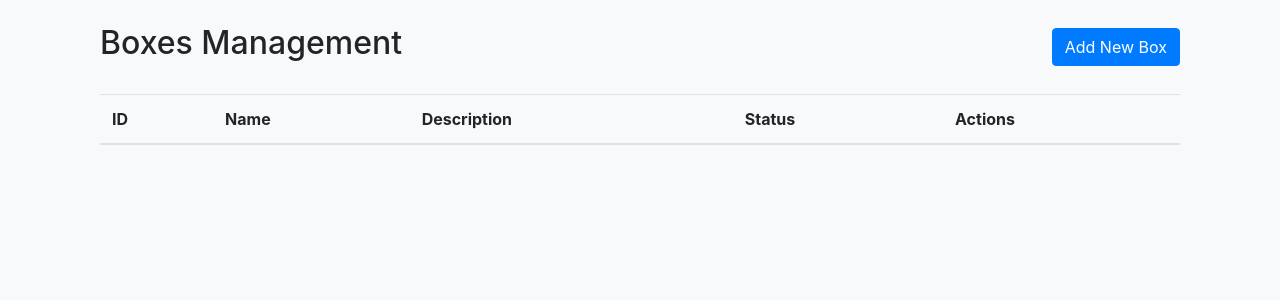
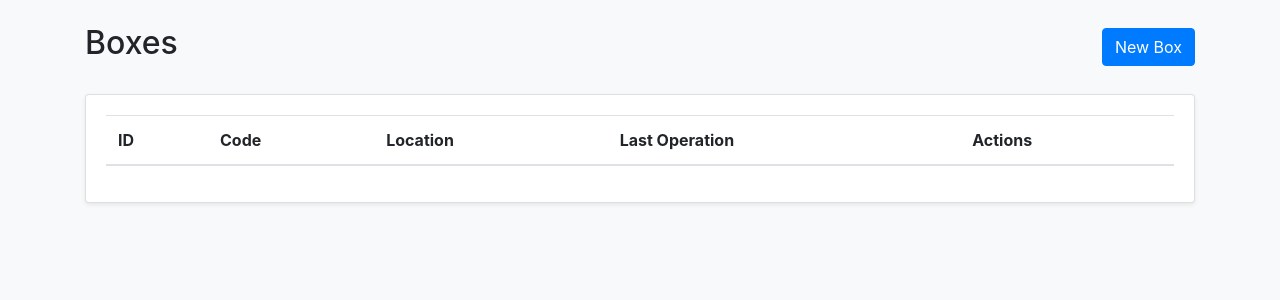
Before and after one commit to e-slzr/StockAvailableTest, a PHP site: page /StockAvaibleTest/index.php?view=boxes in a window 1280 px wide. Shown: the part 56-356 px from the top of the page. Run offline with PHP 8.4, Linux system fonts and the light colour scheme; lists and menus that the app fills with data are empty; some libraries are stand-ins or nearby versions.

Commit message:
feat: box Management Implementation

```diff
--- a/app/views/boxes.php
+++ b/app/views/boxes.php
@@ -3,29 +3,30 @@ $pageTitle = 'Boxes Management';
 require_once 'layout.php';
 ?>
 
-<div class="container mt-4">
 <div class="d-flex justify-content-between align-items-center mb-4">
-        <h2>Boxes Management</h2>
-        <button type="button" class="btn btn-primary" id="addBoxBtn">
-            <i class="fas fa-plus"></i> Add New Box
+    <h2>Boxes</h2><button type="button" class="btn btn-primary" id="addBoxBtn" data-bs-toggle="modal" data-bs-target="#boxModal">
+            New Box
         </button>
-    </div>
-
-    <!-- Tabla de cajas -->
+    </div>    <!-- Table -->
+    <div class="card">
+        <div class="card-body">
             <div class="table-responsive">
-        <table class="table table-striped table-hover" id="boxesTable">
+                <table class="table table-striped" id="boxesTable">
                     <thead>
                         <tr>
                             <th>ID</th>
-                    <th>Name</th>
-                    <th>Description</th>
-                    <th>Status</th>
+                            <th>Code</th>
+                            <th>Location</th>
+                            <th>Last Operation</th>
                             <th>Actions</th>
                         </tr>
-            </thead>            <tbody>
+                    </thead>
+                    <tbody>
                         <!-- Table content will be loaded dynamically -->
                     </tbody>
                 </table>
+            </div>
+        </div>
     </div>
 </div>
 
@@ -40,12 +41,12 @@ require_once 'layout.php';
                 <form id="boxForm">
                     <input type="hidden" id="boxId" value="">
                     <div class="mb-3">
-                        <label for="boxName" class="form-label">Name</label>
-                        <input type="text" class="form-control" id="boxName" required>
+                        <label for="boxCode" class="form-label">Code</label>
+                        <input type="text" class="form-control" id="boxCode" required>
                     </div>
                     <div class="mb-3">
-                        <label for="boxDescription" class="form-label">Description</label>
-                        <textarea class="form-control" id="boxDescription" rows="3"></textarea>
+                        <label for="boxLocation" class="form-label">Location</label>
+                        <input type="text" class="form-control" id="boxLocation" required>
                     </div>
                 </form>
             </div>
@@ -58,4 +59,6 @@ require_once 'layout.php';
 </div>
 
 <!-- Scripts -->
+<script src="https://cdn.jsdelivr.net/npm/sweetalert2@11"></script>
+<script src="public/js/custom/api_helper.js"></script>
 <script src="public/js/custom/boxes.js"></script>
--- /dev/null
+++ b/public/js/custom/api_helper.js
@@ -0,0 +1,34 @@
+/**
+ * Function to fetch data from the API
+ * @param {string} endpoint - The API endpoint to fetch data from
+ * @returns {Promise<any>} The data from the API
+ */
+async function getApiData(endpoint) {
+    try {
+        console.log(`Fetching from: ${API_URL}${endpoint}`);
+
+        const response = await fetch(`${API_URL}${endpoint}`, {
+            method: 'GET',
+            headers: {
+                'Accept': 'application/json',
+                'Content-Type': 'application/json'
+            }
+        });
+
+        if (!response.ok) {
+            const errorText = await response.text();
+            console.error(`API Response Error: ${response.status} - ${errorText}`);
+            throw new Error(`HTTP error! status: ${response.status}`);
+        }
+
+        const data = await response.json();
+        return data;
+    } catch (error) {
+        console.error('API Error:', error);
+        if (error.message.includes('Failed to fetch')) {
+            console.error('This error usually means the API is not running or is not accessible.');
+            console.error('Please verify that your API is running at:', API_URL);
+        }
+        throw error;
+    }
+}
--- a/public/js/custom/boxes.js
+++ b/public/js/custom/boxes.js
@@ -1,6 +1,7 @@
-document.addEventListener('DOMContentLoaded', function() {
+document.addEventListener('DOMContentLoaded', async function() {
+    try {
         // Load boxes data when the page loads
-    loadBoxes();
+        await loadBoxes();
 
         // Initialize modal events
         document.getElementById('addBoxBtn').addEventListener('click', function() {
@@ -14,11 +15,14 @@ document.addEventListener('DOMContentLoaded', function() {
         document.getElementById('saveBoxBtn').addEventListener('click', function() {
             saveBox();
         });
+    } catch (error) {
+        console.error('Error during initialization:', error);
+    }
 });
 
 async function loadBoxes() {
     try {
-        const data = await getApiData('Box');
+        const data = await getApiData('Boxes');
         if (data) {
             updateBoxesTable(data);
         }
@@ -34,20 +38,16 @@ function updateBoxesTable(boxes) {
 
     boxes.forEach(box => {
         const row = document.createElement('tr');
+        const date = new Date(box.lastOperationDate);
+        const formattedDate = date.toLocaleDateString() + ' ' + date.toLocaleTimeString([], { hour: '2-digit', minute: '2-digit' });
           row.innerHTML = `
             <td>${box.id}</td>
-            <td>${box.name}</td>
-            <td>${box.description || ''}</td>
-            <td>${box.isActive ? 'Active' : 'Inactive'}</td>
+            <td>${box.code}</td>
+            <td>${box.location}</td>
+            <td>${formattedDate}</td>
             <td>
-                <button class="btn btn-sm btn-primary me-2" onclick="editBox(${box.id})">
-                    <i class="fas fa-edit"></i> Edit
-                </button>
-                <button class="btn btn-sm ${box.isActive ? 'btn-danger' : 'btn-success'}"
-                        onclick="toggleBoxStatus(${box.id}, ${box.isActive})">
-                    <i class="fas fa-${box.isActive ? 'times' : 'check'}"></i>
-                    ${box.isActive ? 'Deactivate' : 'Activate'}
-                </button>
+                <button class="btn btn-sm btn-primary" onclick="editBox(${box.id})">Edit</button>
+                <button class="btn btn-sm btn-danger" onclick="deleteBox(${box.id}, '${box.code}')">Delete</button>
             </td>
         `;
         tbody.appendChild(row);
@@ -56,11 +56,11 @@ function updateBoxesTable(boxes) {
 
 async function editBox(id) {
     try {
-        const box = await getApiData(`Box/${id}`);
+        const box = await getApiData(`Boxes/${id}`);
         if (box) {
             document.getElementById('boxId').value = box.id;
-            document.getElementById('boxName').value = box.name;
-            document.getElementById('boxDescription').value = box.description || '';
+            document.getElementById('boxCode').value = box.code;
+            document.getElementById('boxLocation').value = box.location;
             document.getElementById('boxModalLabel').textContent = 'Edit Box';
             new bootstrap.Modal(document.getElementById('boxModal')).show();
         }
@@ -73,20 +73,27 @@ async function editBox(id) {
 async function saveBox() {
     try {
         const boxId = document.getElementById('boxId').value;
-        const boxData = {
-            id: boxId ? parseInt(boxId) : 0,
-            name: document.getElementById('boxName').value.trim(),
-            description: document.getElementById('boxDescription').value.trim(),
-            isActive: true
-        };
+        const boxCode = document.getElementById('boxCode').value.trim();
+        const boxLocation = document.getElementById('boxLocation').value.trim();
 
-        if (!boxData.name) {
-            alert('Please enter a box name');
+        if (!boxCode) {
+            alert('Please enter a box code');
             return;
         }
 
-        const method = boxData.id === 0 ? 'POST' : 'PUT';
-        const url = boxData.id === 0 ? 'Box' : `Box/${boxData.id}`;
+        if (!boxLocation) {
+            alert('Please enter a box location');
+            return;
+        }
+
+        const boxData = {
+            id: boxId ? parseInt(boxId) : 0,
+            code: boxCode,
+            location: boxLocation,
+            lastOperationDate: new Date().toISOString()
+        };
+
+        const method = boxData.id === 0 ? 'POST' : 'PUT';        const url = boxData.id === 0 ? 'Boxes' : `Boxes/${boxData.id}`;
 
         const response = await fetch(`${API_URL}${url}`, {
             method: method,
@@ -116,7 +123,7 @@ async function toggleBoxStatus(id, currentStatus) {
             return;
         }
 
-        const response = await fetch(`${API_URL}Box/${id}/toggle`, {
+        const response = await fetch(`${API_URL}Boxes/${id}/toggle`, {
             method: 'PUT',
             headers: {
                 'Content-Type': 'application/json'
@@ -135,3 +142,52 @@ async function toggleBoxStatus(id, currentStatus) {
         alert('Error updating box status. Please try again.');
     }
 }
+
+async function deleteBox(id, code) {
+    try {
+        // Show confirmation dialog
+        const result = await Swal.fire({
+            title: 'Delete Box',
+            text: `Are you sure you want to delete box "${code}"?`,
+            icon: 'warning',
+            showCancelButton: true,
+            confirmButtonColor: '#d33',
+            cancelButtonColor: '#3085d6',
+            confirmButtonText: 'Yes, delete it!',
+            cancelButtonText: 'Cancel'
+        });
+
+        if (!result.isConfirmed) {
+            return;
+        }
+
+        // Send DELETE request to API
+        const response = await fetch(`${API_URL}Boxes/${id}`, {
+            method: 'DELETE',
+            headers: {
+                'Content-Type': 'application/json'
+            }
+        });
+
+        if (!response.ok) {
+            throw new Error('Network response was not ok');
+        }
+
+        // Refresh the table
+        await loadBoxes();
+
+        // Show success message
+        await Swal.fire(
+            'Deleted!',
+            'The box has been deleted.',
+            'success'
+        );
+    } catch (error) {
+        console.error('Error deleting box:', error);
+        await Swal.fire(
+            'Error!',
+            'Failed to delete the box. Please try again.',
+            'error'
+        );
+    }
+}
```
Lines whose indentation alone changed are shown as unchanged.
